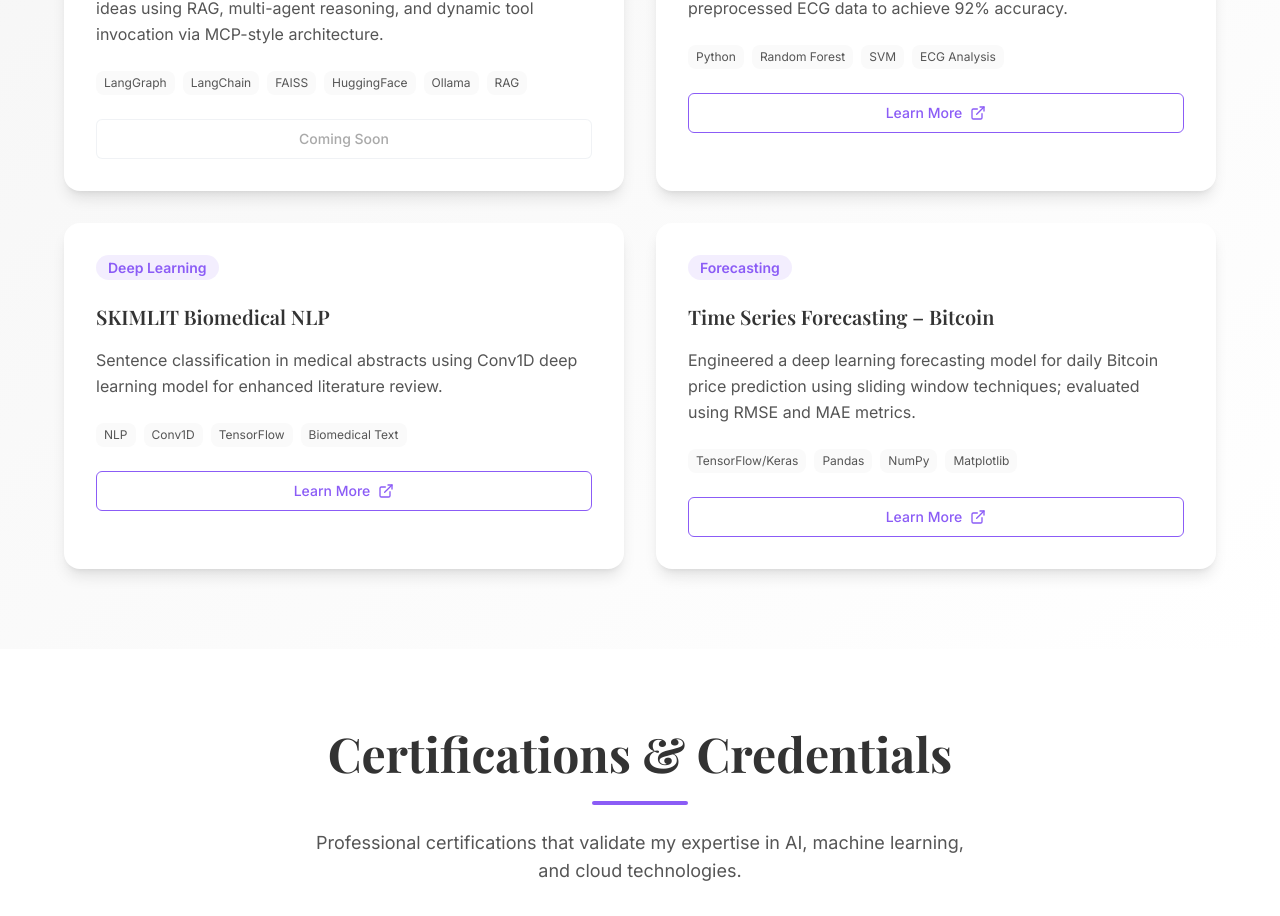
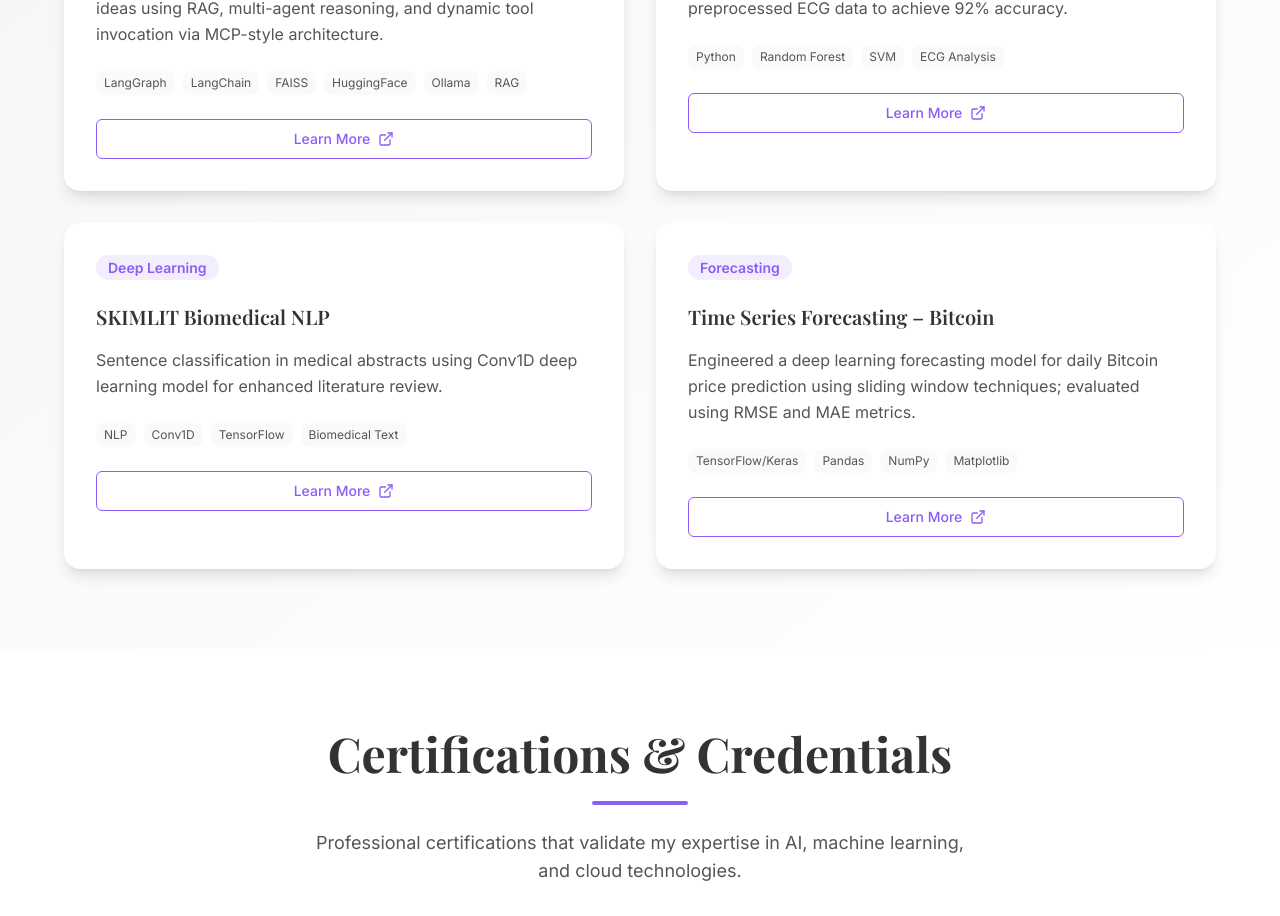
Before and after one commit to namanook/namanworking, a React (Vite) app: page / in a window 1280 px wide. Shown: the part 4493-5409 px from the top of the page. Built offline with nearby package versions, Linux system fonts and the light colour scheme.

Commit message:
Changes
Co-authored-by: namanook <187722688+namanook@users.noreply.github.com>

```diff
--- a/src/components/Portfolio.tsx
+++ b/src/components/Portfolio.tsx
@@ -9,7 +9,7 @@ export const Portfolio = () => {
       description: "Built a zero-cost agentic GenAI system that evaluates startup ideas using RAG, multi-agent reasoning, and dynamic tool invocation via MCP-style architecture.",
       technologies: ["LangGraph", "LangChain", "FAISS", "HuggingFace", "Ollama", "RAG"],
       category: "Generative AI",
-      link: ""
+      link: "https://github.com/namanook/ai_startup"
     },
     {
       title: "Heart Disease Detection from ECG",
```
